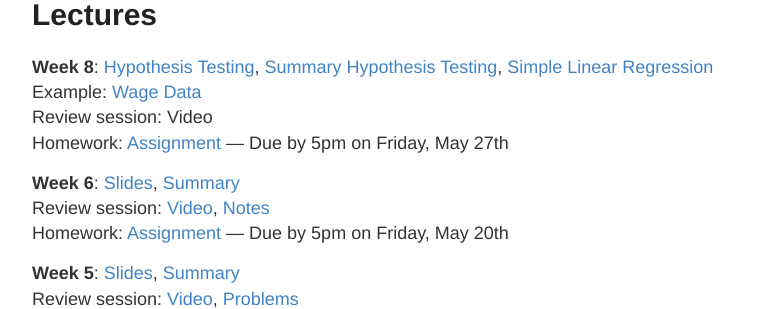
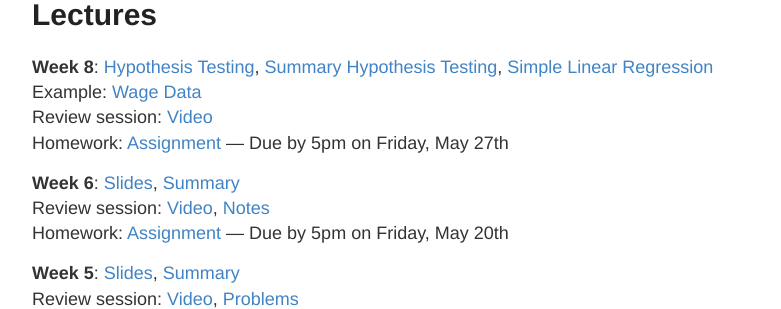
Before and after one commit to mlakolar/BUS41000, a Jekyll site: the page built from lectures.md, in a window 1280 px wide. Shown: the part 172-481 px from the top of the page, without its empty margins (248-1029 px from the left). Built offline with Jekyll 4.4.1, drawn with Linux system fonts in a browser that asks for light colours; part of the change alters nothing that is shown.

```diff
--- a/lectures.md
+++ b/lectures.md
@@ -10,7 +10,7 @@ permalink: /lectures/
 [Simple Linear Regression](https://github.com/mlakolar/BUS41000/raw/master/slides/08_lecture_slr.pdf)
 Example: [Wage Data](https://github.com/mlakolar/BUS41000/raw/master/slides/08_ex_wageData.pdf)
 Review session:
-Video
+[Video](https://media.chicagobooth.edu/Mediasite6/Play/3964f558091643749e30ce82a0467cc51d)
 Homework:
 [Assignment](https://piazza.com/class_profile/get_resource/ihbf4oo8gc36od/iog2q70ak02t4) ---
 Due by 5pm on Friday, May 27th
```
